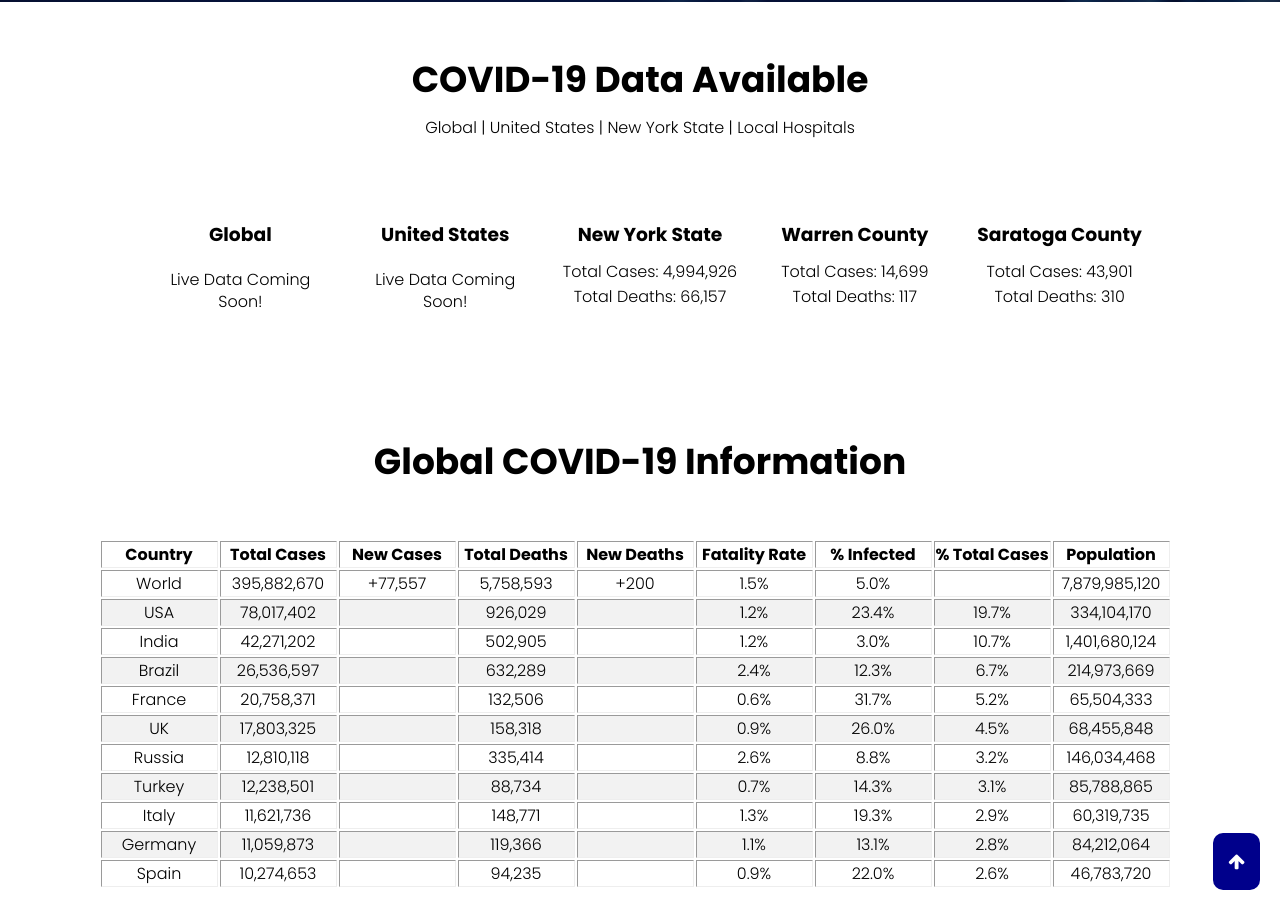
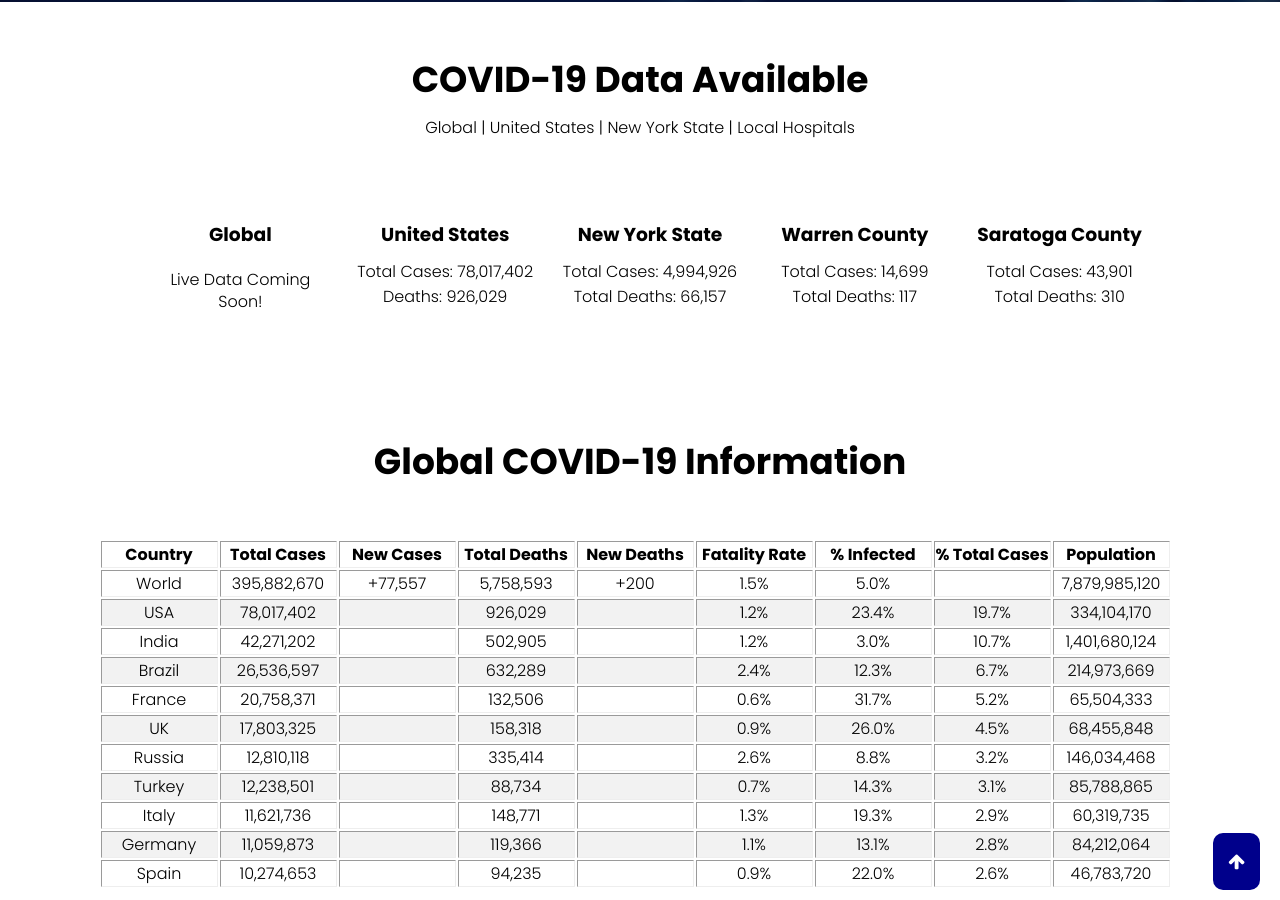
Before and after one commit to Pasin3ru/Tracking-COVID-19, a Jekyll site: the page built from index.html, in a window 1280 px wide and 900 px high, scrolled down 898 px. Built offline with Jekyll 4.4.1, drawn with Linux system fonts in a browser that asks for light colours.

Commit message:
added data

```diff
--- /dev/null
+++ b/_includes/hospital-tables/us_total_data.json
@@ -0,0 +1 @@
+{"0":{"Total Cases: ":"78,017,402","Total Deaths: ":"926,029"}}
--- a/index.html
+++ b/index.html
@@ -13,7 +13,7 @@ layout: home
         </div>
         <div class="info-column">
             <h3>United States</h3>
-            <p>Live Data Coming Soon!</p>
+            <div>Total Cases: 78,017,402<br>Deaths: 926,029</div>
         </div>
         <div class="info-column">
             <h3>New York State</h3>
```
